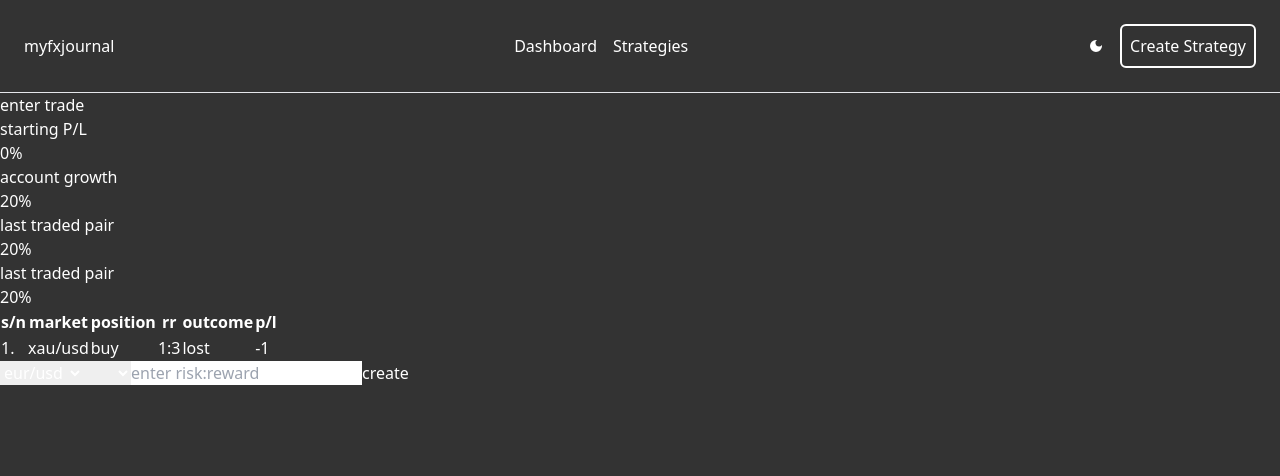
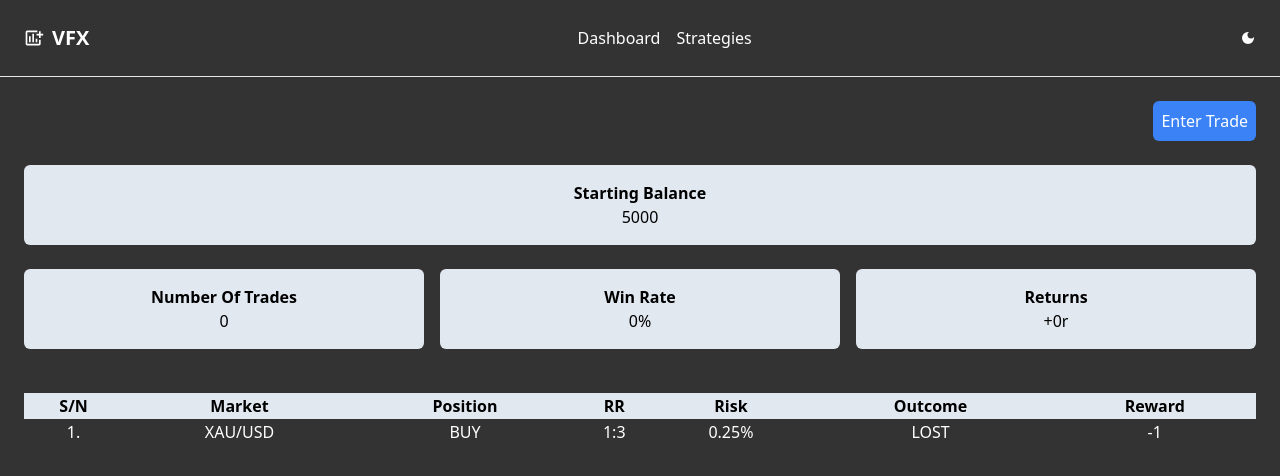
Before and after one commit to vulpes231/myfxjournal, a React (Vite) app: page / in a window 1280 px wide. Shown: the top 476 px of the page. Built offline with nearby package versions, Linux system fonts and the light colour scheme.

Commit message:
dash completed

```diff
--- a/src/components/Content.jsx
+++ b/src/components/Content.jsx
@@ -4,47 +4,59 @@ import Trademodal from "./Trademodal";
 
 const Content = () => {
   const [showModal, setshowModal] = useState(false);
+
+  const closeModal = () => {
+    setshowModal(false);
+  };
+
   return (
-    <section>
-      <div>
-        <button onClick={() => setshowModal((prev) => !prev)}>
+    <section className="w-full p-6 flex flex-col gap-6">
+      <div className="flex justify-end ">
+        <button
+          className="bg-blue-500 p-2 capitalize rounded-md"
+          onClick={() => setshowModal(true)}
+        >
           enter trade
         </button>
       </div>
-      <div>
-        <p>starting P/L </p>
-        <p>0%</p>
+      <div className="bg-slate-200 rounded-md text-black flex flex-col items-center capitalize p-4">
+        <p className="font-bold">Starting Balance</p>
+        <p>5000</p>
       </div>
 
       {/* insights */}
-      <div>
-        <Infocard title={"account growth"} percentage={"20%"} />
-        <Infocard title={"last traded pair"} percentage={"20%"} />
-        <Infocard title={"last traded pair"} percentage={"20%"} />
+      <div className="flex justify-between capitalize gap-4">
+        <Infocard title={"number of trades"} percentage={"0"} />
+        <Infocard title={"win rate"} percentage={"0%"} />
+        <Infocard title={"returns"} percentage={"+0r"} />
       </div>
       {/* journal */}
 
-      <table>
-        <thead>
-          <th>s/n</th>
-          <th>market</th>
-          <th>position</th>
-          <th>rr</th>
-          <th>outcome</th>
-          <th>p/l</th>
+      <table className="text-center mt-5">
+        <thead className="bg-slate-200 text-black capitalize">
+          <tr>
+            <th>s/n</th>
+            <th>market</th>
+            <th>position</th>
+            <th className="uppercase">rr</th>
+            <th>risk</th>
+            <th>outcome</th>
+            <th>reward</th>
+          </tr>
         </thead>
-        <tbody>
+        <tbody className="uppercase font-thin">
           <tr>
             <td>1.</td>
             <td>xau/usd</td>
             <td>buy</td>
             <td>1:3</td>
+            <td>0.25%</td>
             <td>lost</td>
             <td>-1</td>
           </tr>
         </tbody>
       </table>
-      <Trademodal />
+      <Trademodal showModal={showModal} closeModal={closeModal} />
     </section>
   );
 };
--- a/src/components/Infocard.jsx
+++ b/src/components/Infocard.jsx
@@ -2,8 +2,8 @@ import React from "react";
 
 const Infocard = ({ title, percentage }) => {
   return (
-    <span>
-      <h3>{title}</h3>
+    <span className="bg-slate-200 rounded-md text-black flex flex-col items-center capitalize p-4 w-full justify-between">
+      <h3 className="font-bold whitespace-nowrap">{title}</h3>
       <p>{percentage}</p>
     </span>
   );
--- a/src/components/Navbar.jsx
+++ b/src/components/Navbar.jsx
@@ -1,9 +1,17 @@
 import React, { useState } from "react";
 import { links } from "../constants";
 import { styles } from "../styles";
-import { MdDarkMode, MdLightMode } from "react-icons/md";
+import {
+  MdAddChart,
+  MdClose,
+  MdDarkMode,
+  MdLightMode,
+  MdMenu,
+} from "react-icons/md";
 
 const Navbar = ({ mode, toggleMode }) => {
+  const [toggle, setToggle] = useState(false);
+
   const navLinks = links.map((link) => {
     return (
       <li key={link.id}>
@@ -11,6 +19,11 @@ const Navbar = ({ mode, toggleMode }) => {
       </li>
     );
   });
+
+  const handleToggle = () => {
+    setToggle((prev) => !prev);
+  };
+
   return (
     <header
       className={
@@ -20,23 +33,44 @@ const Navbar = ({ mode, toggleMode }) => {
       }
     >
       <nav className={`flex justify-between items-center`}>
-        <span>myfxjournal</span>
-        <ul className={`flex gap-4 capitalize`}>{navLinks}</ul>
+        <span
+          className={
+            mode
+              ? `flex text-xl items-center gap-2 ${styles.primary.textColor}`
+              : `flex text-xl items-center gap-2 ${styles.secondary.textColor}`
+          }
+        >
+          <MdAddChart />
+          <h1 className="font-bold uppercase">vfx</h1>
+        </span>
+        <ul
+          className={
+            toggle
+              ? `flex flex-col gap-4 absolute top-[80px] left-0 w-full capitalize `
+              : `hidden md:flex gap-4 capitalize`
+          }
+        >
+          {navLinks}
+        </ul>
         <span
           className={`hidden md:flex items-center cursor-pointer ${styles.secondary.gap}`}
         >
           <span onClick={toggleMode}>
             {mode ? <MdDarkMode /> : <MdLightMode />}
           </span>
-          <button
+          {/* <button
             className={
               mode
-                ? `${styles.primary.border} p-2 cursor-pointer ${styles.secondary.borderRadius}`
-                : `${styles.secondary.border} p-2 cursor-pointer ${styles.secondary.borderRadius}`
+                ? `${styles.primary.border} text-white p-2 cursor-pointer `
+                : `${styles.secondary.border}  p-2 cursor-pointer `
             }
           >
             Create Strategy
-          </button>
+          </button> */}
+        </span>
+        {/* hamburger */}
+        <span onClick={handleToggle} className="sm:hidden">
+          {!toggle ? <MdMenu /> : <MdClose />}{" "}
         </span>
       </nav>
     </header>
--- a/src/components/Trademodal.jsx
+++ b/src/components/Trademodal.jsx
@@ -1,10 +1,24 @@
 import React from "react";
+import { MdClose } from "react-icons/md";
 
-const Trademodal = () => {
+const Trademodal = ({ showModal, closeModal }) => {
   return (
-    <div>
-      <form action="">
-        <select>
+    <div
+      className={
+        showModal
+          ? "fixed h-screen flex flex-col items-center justify-center top-0 w-full left-0 p-6 z-10 bg-black bg-opacity-70"
+          : "hidden "
+      }
+    >
+      <form action="" className="  flex flex-col gap-4 p-4 w-full bg-white">
+        <span
+          onClick={closeModal}
+          className="text-xl flex justify-end cursor-pointer text-black"
+        >
+          <MdClose />
+        </span>
+        <select className="w-full  p-2 text-black border-2 outline-none uppercase ">
+          <option value="eur/usd">choose market</option>
           <option value="eur/usd">eur/usd</option>
           <option value="xau/usd">xau/usd</option>
           <option value="gbp/usd">gbp/usd</option>
@@ -12,14 +26,18 @@ const Trademodal = () => {
           <option value="btc/usd">btc/usd</option>
           <option value="us30">us30</option>
         </select>
-        <select>
-          <option value=""></option>
+        <select className="w-full  p-2 text-black border-2 outline-none uppercase">
+          <option value="">choose position</option>
           <option value="buy">buy</option>
           <option value="buy">sell</option>
         </select>
-        <input type="text" placeholder="enter risk:reward" />
+        <input
+          type="text"
+          placeholder="enter risk:reward"
+          className="w-full  p-2 text-black border-2 outline-none"
+        />
 
-        <button>create</button>
+        <button className="bg-blue-500 p-2 capitalize">create</button>
       </form>
     </div>
   );
```
